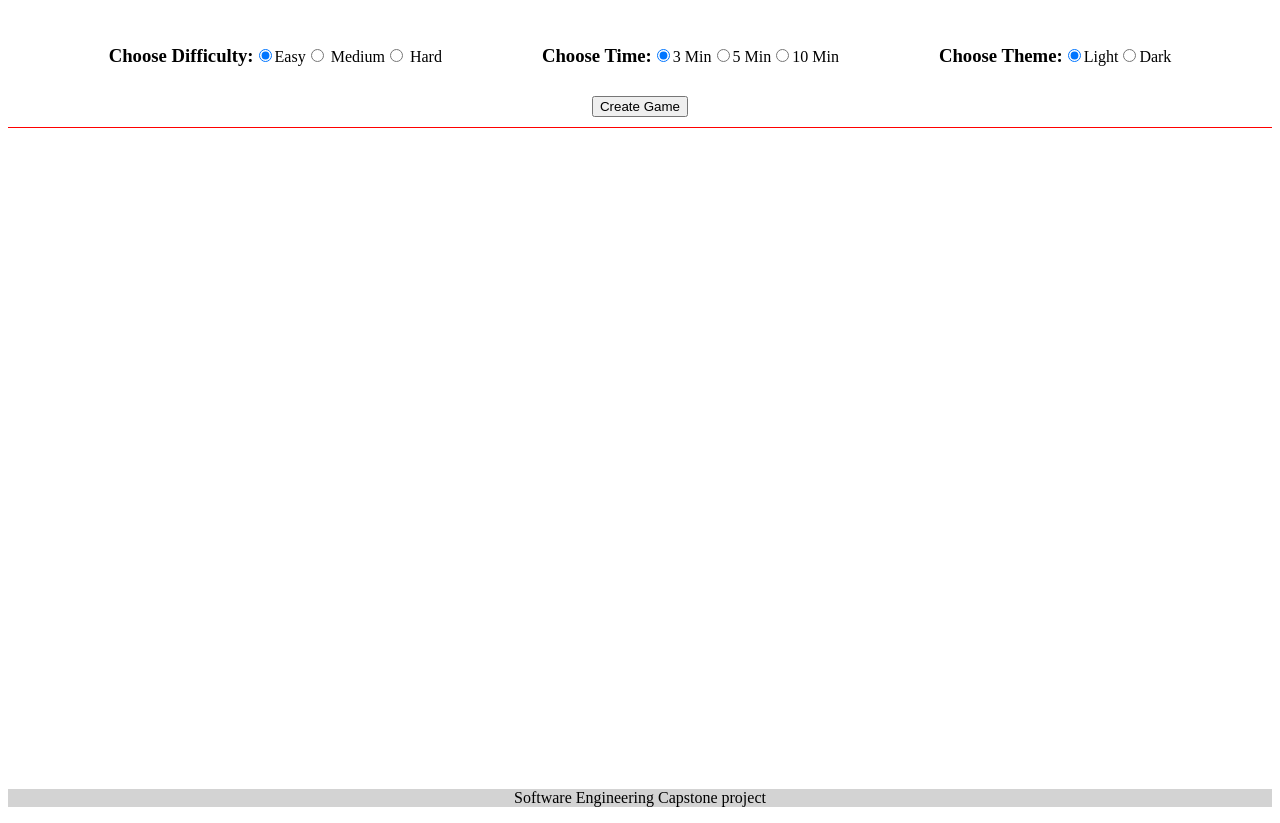
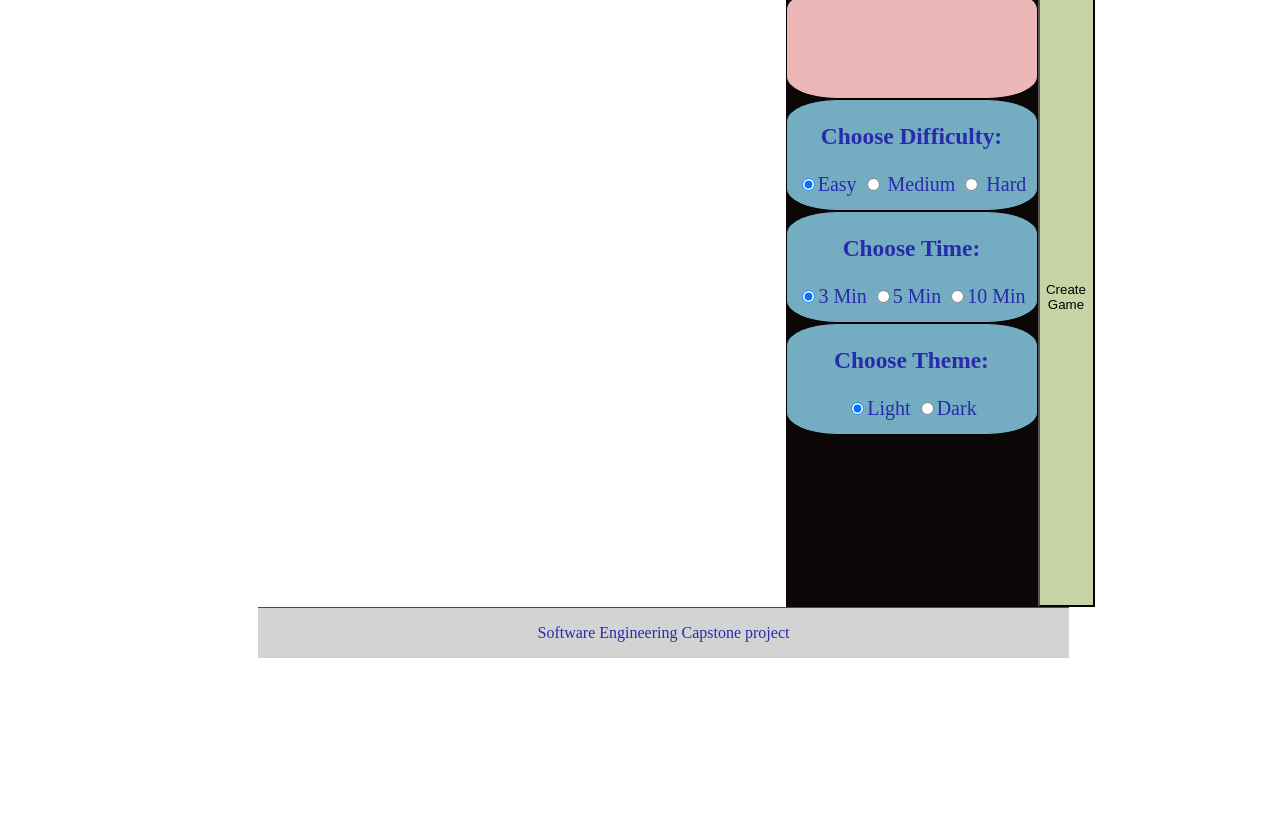
Before and after one commit to owusuevans14/PlaySudoku, a plain HTML site: page index.html in a window 1280 px wide. Shown: the part 123-946 px from the top of the page. After the commit the page ends 800 px from the top, so only its background shows below. Drawn offline with Linux system fonts and the light colour scheme.

Commit message:
Add files via upload
latest commit

```diff
--- a/index.html
+++ b/index.html
@@ -11,7 +11,31 @@
 
 <header>
     <h1>Play Sudoku</h1>
+
+</header>
+
+<body>
+    <div id="game">
+        <div id="number-container"class="hidden">
+            <p id="one">1</p>
+            <p id="two">2</p>
+            <p id="three">3</p>
+            <p id="four">4</p>
+            <p id="five">5</p>
+            <p id="six">6</p>
+            <p id="seven">7</p>
+            <p id="eight">8</p>
+            <p id="nine">9</p>
+        </div>
+
+        <div id="board"></div>
+
         <div id="setup-game">
+
+            <div id="stats">
+                <p id="timer"></p>
+                <p id="lives"></p>
+            </div>
             <div id="diff">
                 <h3>Choose Difficulty: </h3>
                 <label><input id="diff-1" type="radio" name="diff" value="easy" checked>Easy</label>
@@ -29,29 +53,14 @@
                 <label><input id="theme-1" type="radio" name="theme" value="light" checked>Light</label>
                 <label><input id="theme-2" type="radio" name="theme" value="dark">Dark</label>
             </div>
+
         </div>
+
         <button id="start-btn">Create Game</button>
-</header>
 
-<body>
-    <div id="stats">
-        <p id="timer"></p>
-        <p id="lives"></p>
     </div>
-    <div id="game">
-        <div id="board"></div>
-        <div id="number-container"class="hidden">
-            <p id="one">1</p>
-            <p id="two">2</p>
-            <p id="three">3</p>
-            <p id="four">4</p>
-            <p id="five">5</p>
-            <p id="six">6</p>
-            <p id="seven">7</p>
-            <p id="eight">8</p>
-            <p id="nine">9</p>
-        </div>
-    </div>
+
+
 </body>
 
 <footer>
--- a/index.js
+++ b/index.js
@@ -251,7 +251,7 @@ function clearPrevious() {
 //Helper Functions/ABBREVIATION FUNCTIONS
 function id(id) {
     return document.getElementById(id);
-}
+}https://github.com/FordhamSoftwareEngineering
 
 function qs(selector) {
     return document.querySelector(selector);
--- a/styles.css
+++ b/styles.css
@@ -1,39 +1,67 @@
-.hidden{
+.hidden {
   display: none;
 }
-body.dark{
+body.dark {
   background-color: #333333;
-    color: white
+  color: white;
 }
 
-header{
+header {
   text-align: center;
-    padding-bottom: 10px;
+  color: rgb(42, 42, 172);
   border-bottom: 1px solid red;
+  background-color: rgb(27, 27, 27);
+  display: flex;
+  justify-content: center;
+  margin-left: 250px;
+  margin-right: 203px;
+
 }
 
-h1{
-    font-size: 45pt;
+h1 {
+  font-size: 30pt;
 }
 
 #setup-game {
-    display: flex;
+  display: inline-block
   justify-content: center;
+  background-color:  rgb(12, 7, 7);
+  color: rgb(42, 42, 172);
+  /*margin-bottom: 42px;*/
 }
 
 #setup-game > * {
-    margin-bottom: 10px;
-    padding-left: 50px;
-    padding-right: 50px;
-    display: flex;
-    align-items: center;
+  border: 1px solid black;
+  border-radius: 20%;
+  width: 250px;
+  height: 110px;
+  font-size: 20px;
+  text-align: center;
+}
+
+#stats {
+    background-color:  rgb(238, 183, 183);
+}
+
+div#theme,
+div#diff,
+div#time {
+    background-color:  rgb(116, 172, 194);
+}
+
+
+#start-btn {
+    width: 57px;
+    background-color:  rgb(200, 212, 165);
+  /*  margin-bottom: 42px; */
 }
 
 button {
   justify-self: center;
 }
 
-p#timer, p#lives {
+p#timer,
+p#lives {
   font-size: 25px;
   font-weight: bold;
   text-align: center;
@@ -45,15 +73,16 @@ p#timer, p#lives {
 }
 
 #number-container > p {
-    border: 1px solid black;;
+  border: 1px solid black;
   border-radius: 20%;
-    width: 60px;
-    height: 60px;
-    font-size: 50px;
+  width: 57px;
+  height: 57px;
+  font-size: 40px;
   margin-left: 50px;
   margin-top: 5px;
   margin-bottom: 5px;
   text-align: center;
+
 }
 
 #board {
@@ -68,7 +97,7 @@ p#timer, p#lives {
 }
 
 .tile {
-    border: 1px solid black;;
+  border: 1px solid black;
   width: 60px;
   height: 60px;
   text-align: center;
@@ -96,4 +125,10 @@ p.incorrect {
 footer {
   background-color: lightgray;
   text-align: center;
+  color: rgb(42, 42, 172);
+  border-top: 1px solid red;
+  display: flex;
+  justify-content: center;
+  margin-left: 250px;
+  margin-right: 203px;
 }
```
Lines whose indentation alone changed are shown as unchanged.
